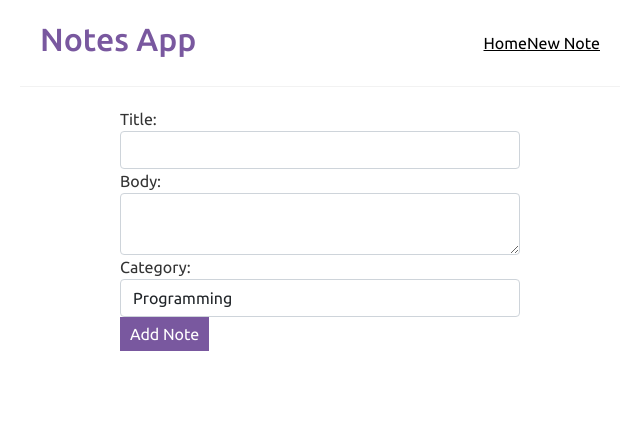
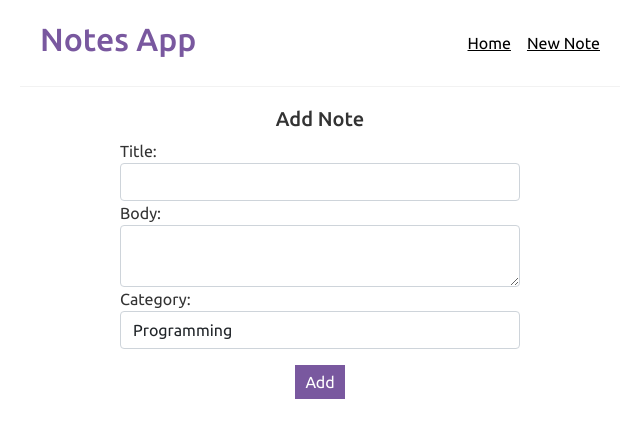
Before and after one commit to madhavteli/notes-app-react-java, a React (Create React App) app: page /add in a window 1280 px wide. Shown: the top 438 px of the page, without its empty margins (320-960 px from the left). Built offline with nearby package versions, Linux system fonts and the light colour scheme; the HTML template or start-up script is replaced by a standard one.

Commit message:
update note feature

```diff
--- a/src/App.js
+++ b/src/App.js
@@ -15,6 +15,7 @@ return (
                 <Routes>
                     <Route path="/" element={<ListNotes/>}/>
                     <Route path="/add" element={<AddNote/>}/>
+                    <Route path="/updateNote/:id" element={<AddNote/>}/>
                     <Route path="/note/:id" element={<NoteDetails/>}/>
                     <Route exact path="*" element={<NotFound/>}/>
                 </Routes>
--- a/src/Components/AddNote.jsx
+++ b/src/Components/AddNote.jsx
@@ -1,5 +1,5 @@
-import {useState} from "react";
-import {useNavigate} from "react-router-dom";
+import { useState, useEffect } from "react";
+import { useNavigate, useParams } from "react-router-dom";
 import NotesService from "../services/NotesService";
 
 const AddNote = () => {
@@ -9,22 +9,48 @@ const AddNote = () => {
 	const[category, setCategory] = useState('Programming');
 
 	const history = useNavigate();
+	const {id} = useParams();
 
 	const addNoteHandler = event => {
 		event.preventDefault();
 		const data = {title, body, category};
-		NotesService.addNote(data).then((res)=>{
-			console.log(res.data);
-			history("/");
+		if( id ) {
+			NotesService.updateNote( data ).then( ( response ) => {
+				console.log( "Note Updated successfully" );
+				console.log( response.data );
+				history( "/" );
+			}).catch( ( error ) => {
+				console.log( "Something went wrong", error );
+			} )
+		}
+		NotesService.addNote( data ).then( ( res ) => {
+			console.log( "Note added successfully " );
+			console.log( res.data );
+			history( "/" );
 
-		}).catch(error=>{
-			console.log("Something went wrong ", error);
+		}).catch( error => {
+			console.log( "Something went wrong ", error );
 		})
 	}
+
+	useEffect(()=> {
+		if( id ) {
+			NotesService.readNote(id).then((note)=>{
+				setTitle(note.data.title);
+				setBody(note.data.body);
+				setCategory(note.data.category);
+			}).catch((error) => {
+				console.log("Something went wrong", error);
+			})
+		}
+	}, [])
 
 	return(
 		<div>
 			<div className="create">
+				<div className="text-center">
+					<h5>{id ? "Update Note" : "Add Note"}</h5>
+				</div>
 				<form>
 					<div className="form-group">
 						<label>Title: </label>
@@ -55,8 +81,8 @@ const AddNote = () => {
 							<option>Meeting</option>
 						</select>
 					</div>
-					<div className="form-group">
-						<button onClick={addNoteHandler}>Add Note</button>
+					<div className="form-group text-center mt-3">
+						<button onClick={addNoteHandler}>{id ? "Update" : "Add"}</button>
 					</div>
 				</form>
 			</div>
--- a/src/Components/Navbar.jsx
+++ b/src/Components/Navbar.jsx
@@ -6,7 +6,7 @@ const Navbar = () => {
 			<h2 className="primary-color">Notes App</h2>
 			<div>
 				<Link to="/">Home</Link>
-				<Link to="/add" className="padding-left-10">New Note</Link>
+				<Link to="/add" className="ms-3">New Note</Link>
 			</div>
 		</nav>
 	)
--- a/src/Components/NoteDetails.jsx
+++ b/src/Components/NoteDetails.jsx
@@ -25,6 +25,10 @@ const NoteDetails = () => {
 		})
 	}
 
+	const editNoteHandler = () => {
+		history(`/updateNote/${id}`);
+	}
+
 	return(
 		<div className="note-details main-content">
 			<article>
@@ -35,7 +39,8 @@ const NoteDetails = () => {
 				</div>
 				<div className="mb-3">{note.body}</div>
 			</article>
-			<button onClick={deleteClickHandler}>Delete</button>
+			<button onClick={editNoteHandler}>Edit</button>
+			<button onClick={deleteClickHandler} className="ms-3">Delete</button>
 		</div>
 	)
 }
--- a/src/services/NotesService.js
+++ b/src/services/NotesService.js
@@ -16,4 +16,8 @@ const deleteNote = ( id ) => {
 	return httpClient.delete(`/note/${id}`);
 }
 
-export default { getAll, addNote, readNote, deleteNote };
+const updateNote = note => {
+	return httpClient.put("updateNote", note)
+}
+
+export default { getAll, addNote, readNote, deleteNote, updateNote };
```
